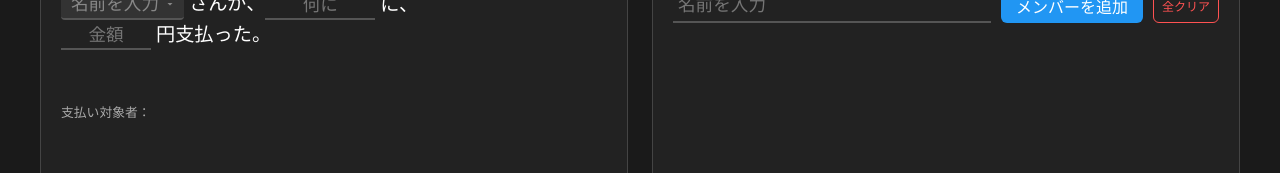
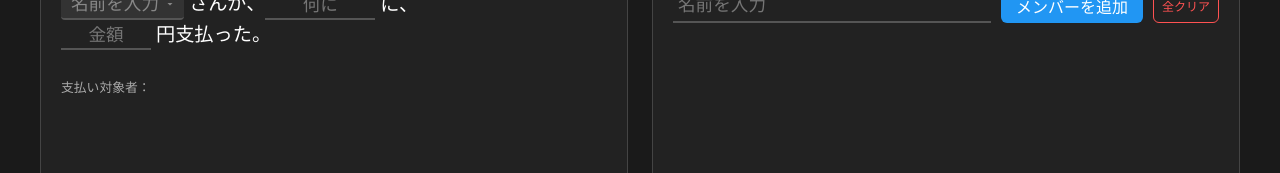
Before and after one commit to Mishima-Hiromi/split-bills-app, a React (Vite) app: page / in a window 1280 px wide. Shown: the part 128-301 px from the top of the page. Built offline with nearby package versions, Linux system fonts and the light colour scheme.

Commit message:
レイアウトを調整

```diff
--- a/public/sw.js
+++ b/public/sw.js
@@ -1,4 +1,4 @@
-const CACHE_NAME = "split-bill-app-v1.94";
+const CACHE_NAME = "split-bill-app-v1.95";
 // オフラインで表示するために必要なファイルの一覧
 const urlsToCache = ["index.html", "manifest.json", "logo512.png"];
 
--- a/src/components/PaymentForm.jsx
+++ b/src/components/PaymentForm.jsx
@@ -142,8 +142,15 @@ function PaymentForm({
         </div>
       </div>
 
-      <div style={{ marginBottom: "20px", marginTop: "30px" }}>
-        <p style={{ fontSize: "0.8rem", color: "#aaa", marginBottom: "1px" }}>
+      <div style={{ marginBottom: "10px", marginTop: "10px" }}>
+        <p
+          style={{
+            fontSize: "0.8rem",
+            color: "#aaa",
+            marginBottom: "8px",
+            marginTop: "8px",
+          }}
+        >
           支払い対象者：
         </p>
         <div
```
